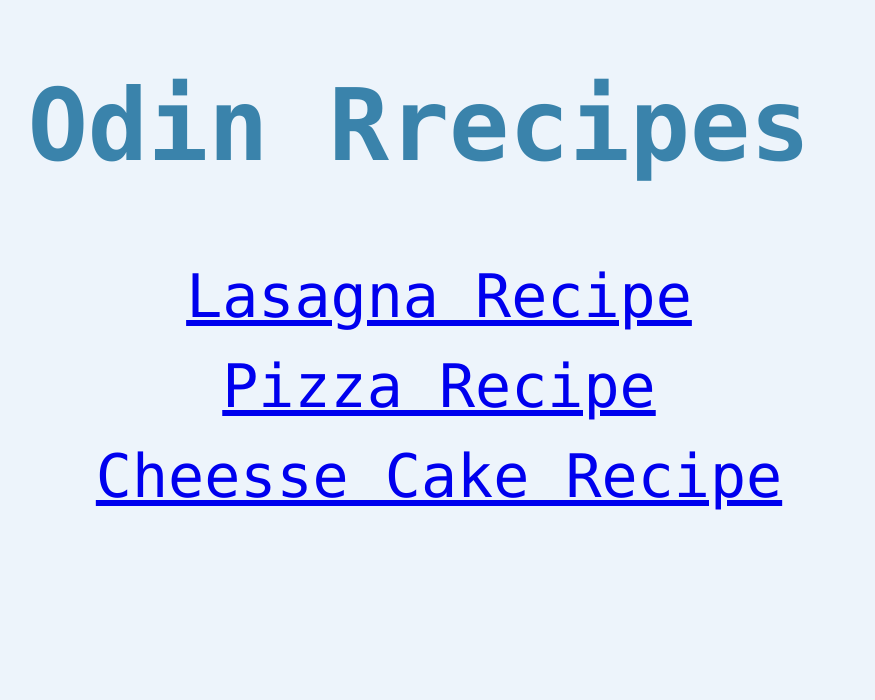
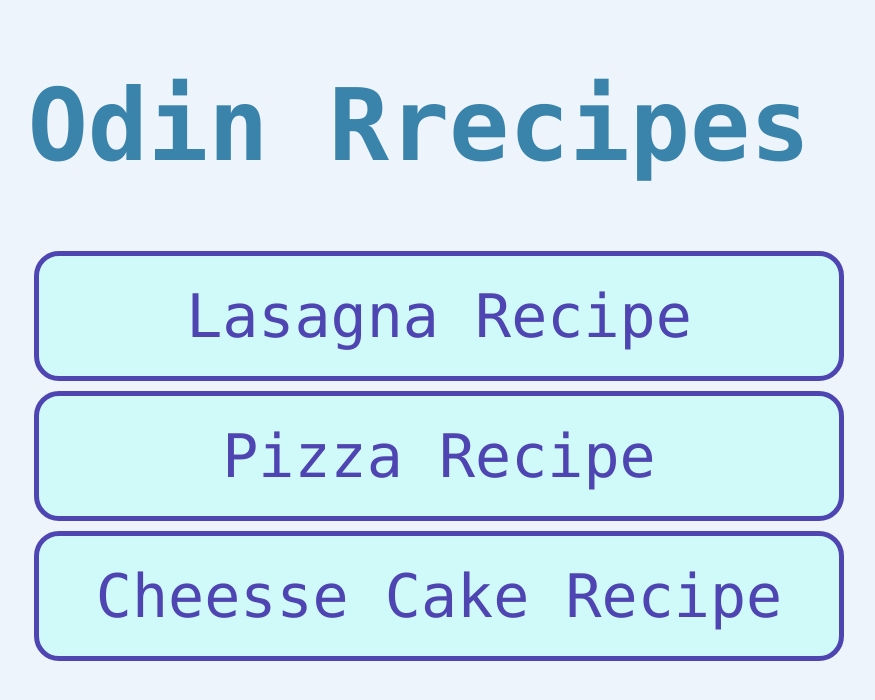
Before and after one commit to AckerMaster/odin-recipes, a plain HTML site: page index.html in a window 1280 px wide. Shown: the whole page, without its empty margins (221-1096 px from the left). Drawn offline with Linux system fonts and the light colour scheme.

Commit message:
added border and background color to links

```diff
--- a/style/styles.css
+++ b/style/styles.css
@@ -14,8 +14,25 @@ h1 {
 }
 
 li {
+    font-size: 60px;
+    line-height: 2;
+    list-style: none;
 
-    font-size: 60px;
-    line-height: 1.5;
-    list-style: none;
 }
+
+a {
+    text-decoration: none;
+    color: rgb(78, 69, 178);
+    background-color: rgb(208, 250, 250);
+}
+
+.recipe-name {
+
+    border: 5px solid rgb(78, 69, 178);
+    margin: 10px auto;
+    border-radius: 25px;
+    width: 800px;
+    display:block;
+    text-align: center;
+    background-color: rgb(208, 250, 250);
+}
```
